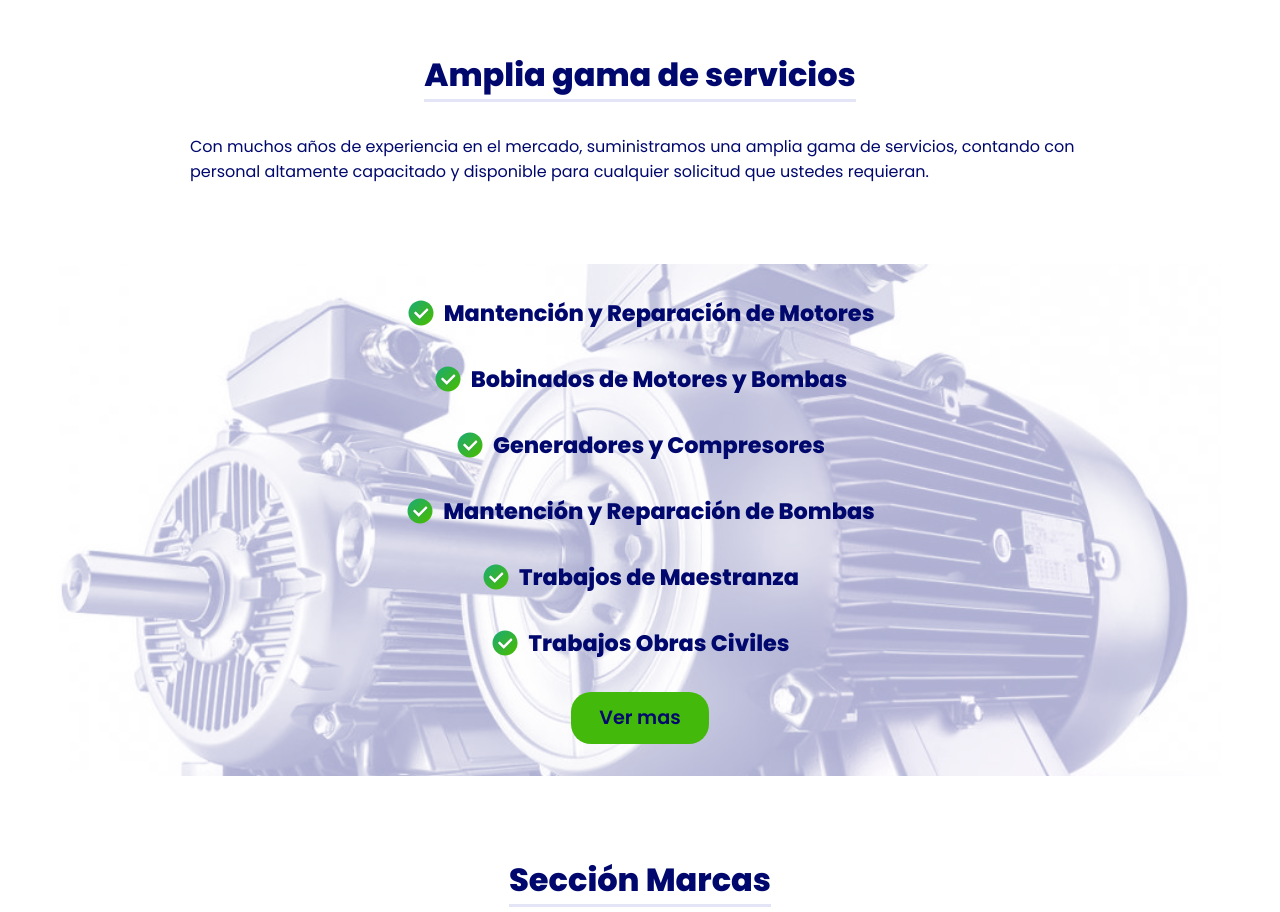
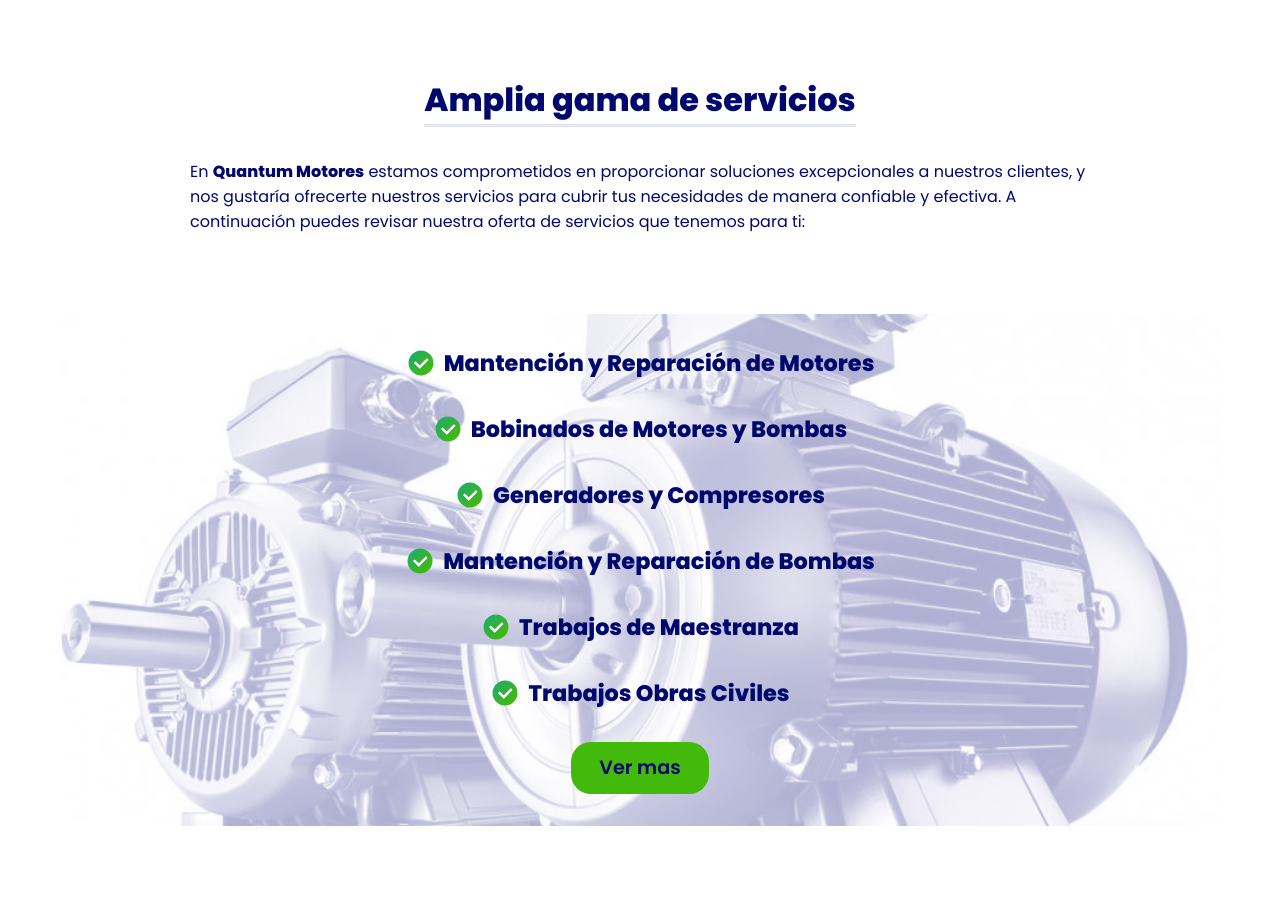
Before and after one commit to cpinopacheco/quantum-motores-official, a React (Vite) app: page / in a window 1280 px wide. Shown: the part 960-1872 px from the top of the page. Built offline with nearby package versions, Linux system fonts and the light colour scheme.

Commit message:
content is added to the home page

```diff
--- a/src/pages/Home.jsx
+++ b/src/pages/Home.jsx
@@ -15,15 +15,19 @@ const Home = () => {
           procesos productivos y logísticos dentro de su compañía. <br />
           Con muchos años de experiencia en el mercado, suministrando una amplia
           gama de servicios contamos con personal altamente capacitado y
-          disponible para cualquier solicitud que ustedes requieran.
+          disponible para cualquier solicitud que ustedes requieran. <br />
+          Creemos que nuestras habilidades y experiencia pueden ser de gran
+          beneficio para ti.
         </SectionDescription>
       </SectionContent>
       <SectionContent data-aos="fade-up">
         <Title>Amplia gama de servicios</Title>
         <SectionDescription>
-          Con muchos años de experiencia en el mercado, suministramos una amplia
-          gama de servicios, contando con personal altamente capacitado y
-          disponible para cualquier solicitud que ustedes requieran.
+          En <b>Quantum Motores</b> estamos comprometidos en proporcionar
+          soluciones excepcionales a nuestros clientes, y nos gustaría ofrecerte
+          nuestros servicios para cubrir tus necesidades de manera confiable y
+          efectiva. A continuación puedes revisar nuestra oferta de servicios
+          que tenemos para ti:
         </SectionDescription>
       </SectionContent>
 
```
